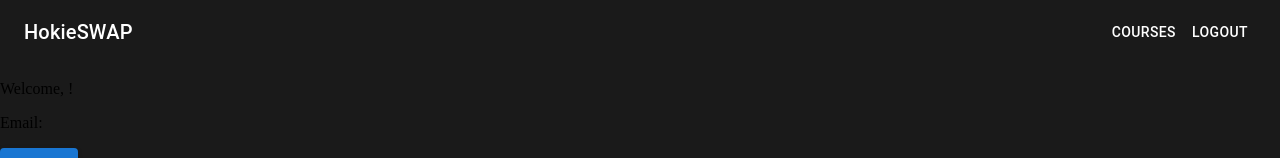
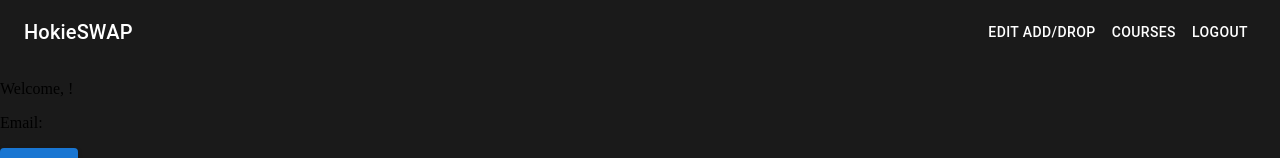
Before and after one commit to ikoide/vthacks2024, a React app in the folder frontend/: page / in a window 1280 px wide. Shown: the top 158 px of the page. Built offline with nearby package versions, Linux system fonts and the light colour scheme; no server answers; sample sign-in values are in the browser's storage; the HTML template or start-up script is replaced by a standard one.

Commit message:
uasdfjlasdf

```diff
--- a/frontend/src/components/header.tsx
+++ b/frontend/src/components/header.tsx
@@ -30,6 +30,7 @@ const Header: React.FC<HeaderProps> = ({ setUserData }) => {
             </Typography>
             </a>
           </Box>
+          <Button sx={{ color: "#ffffff" }} onClick={() => navigate("/classes")}>Edit Add/Drop</Button>
           <Button sx={{ color: "#ffffff" }} onClick={() => navigate("/classes")}>Courses</Button>
           <Button
             sx={{ color: "#ffffff" }}
```
